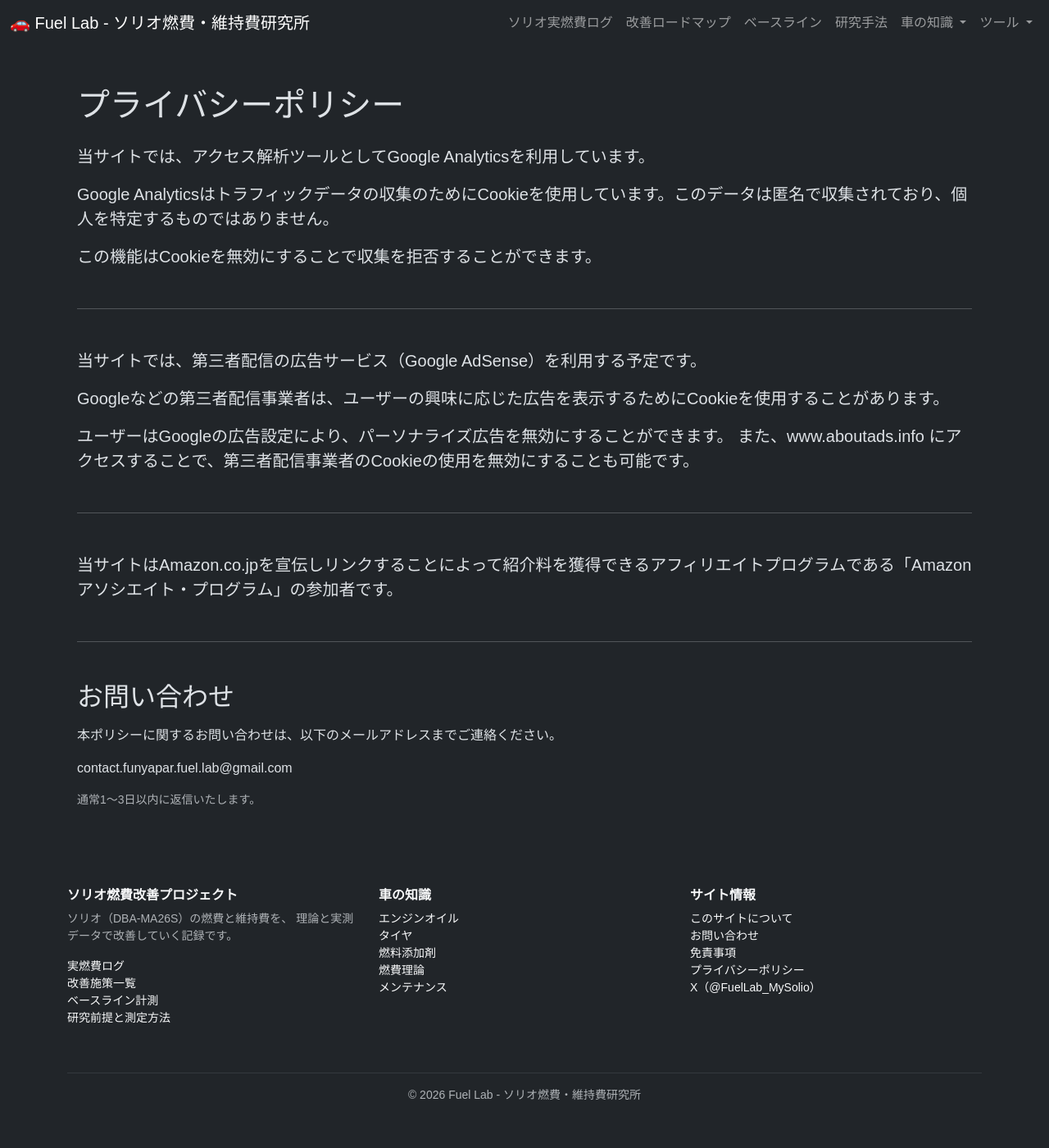
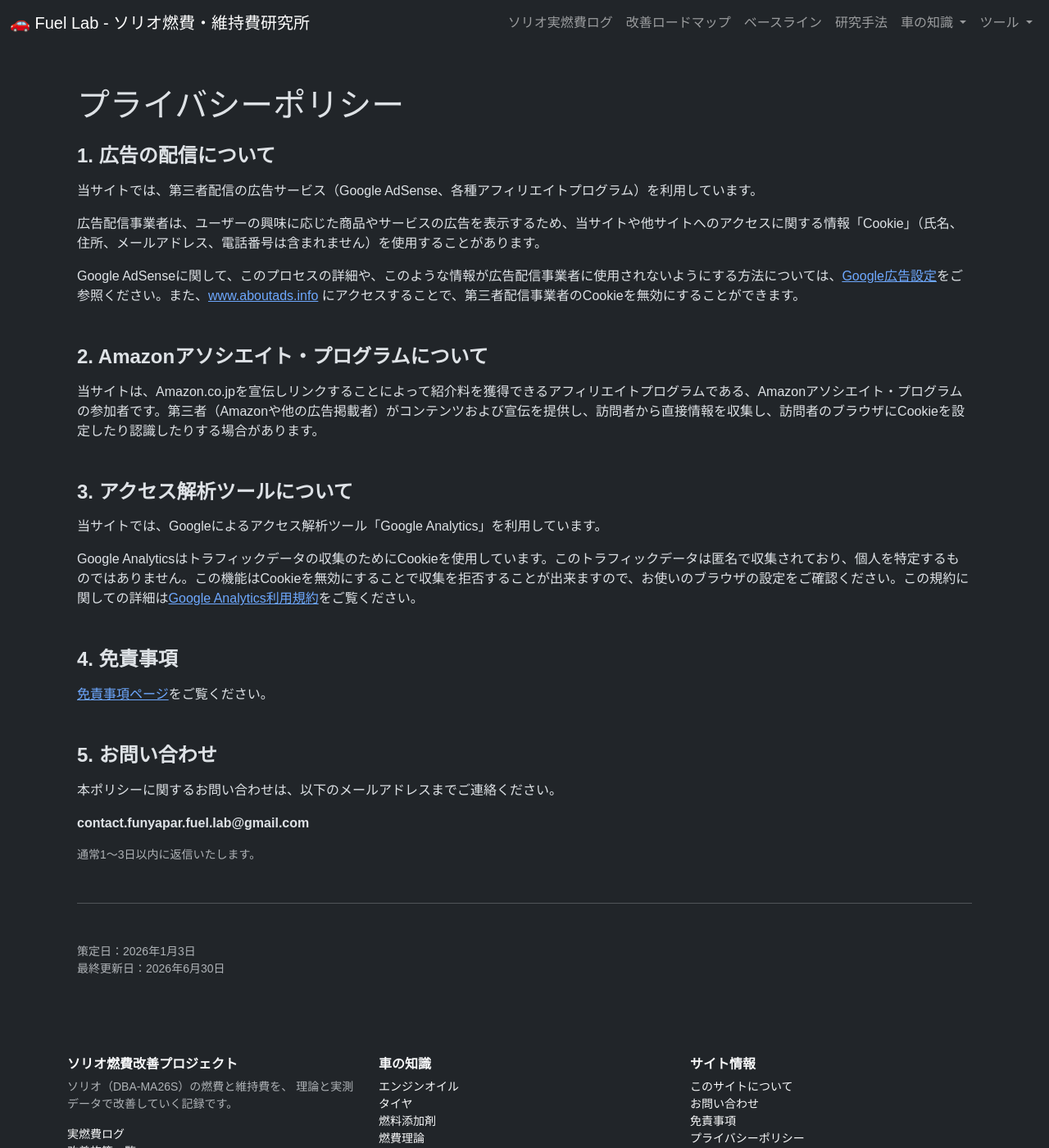
Before and after one commit to funyapar-org/fuel-lab, a Jekyll site: the page built from _about/privacy.md, in a window 1280 px wide and 1400 px high. Shown: the whole window at 82% size. Built offline with Jekyll 4.4.1, drawn with Linux system fonts in a browser that asks for light colours.

Commit message:
固定ページ更新

```diff
--- a/_about/about.md
+++ b/_about/about.md
@@ -1,51 +1,72 @@
 ---
 layout: default
 title: "このサイトについて"
-description: "燃費改善をテーマに、実体験ベースで情報を発信しています。"
+description: "ソリオの燃費改善と維持費削減をテーマに、実体験ベースのガチ検証データをシビアに発信しています。"
 ---
 
 <div class="container my-5">
-  <h1 class="mb-4">このサイトについて</h1>
+  <h1 class="mb-4">このサイトについて（当研究所の理念）</h1>
 
   <p class="lead">
-    当サイトは、燃費改善をテーマにした情報サイトです。
+    当サイトは、愛車である「スズキ・ソリオ」のポテンシャルを最大限に引き出すため、燃費改善と維持費削減をシビアに追い求める個人研究サイトです。
   </p>
 
-  <p>
-    日常の運転やメンテナンスの工夫によって、どの程度燃費が改善できるのかを実体験ベースで検証し、その結果やノウハウを分かりやすく発信しています。
-  </p>
+  <div class="card my-4 border-secondary bg-primary">
+    <div class="card-body">
+      <h5 class="card-title fw-bold">💡 なぜ「ソリオ」を研究しているのか？</h5>
+      <p class="card-text">
+        ソリオは室内の広さと取り回しの良さを両立した最高のファミリーカーですが、普段の街乗りや使用環境によって燃費や維持費は大きく変動します。<br>
+        「メーカー公表値ではなく、自分の日常使い（リアルな環境）でどこまで経済的に、かつ美しく維持できるか？」<br>
+        ネットに転がる一般的な噂話ではなく、1人のソリオオーナーとして<b>「再現性のあるリアルな一次データ」</b>を自ら採取し、発信したいと考えたのが本研究所の始まりです。
+      </p>
+    </div>
+  </div>
 
   <p>
-    車種ごとの特性や使用環境による違いも考慮しながら、再現性のある情報を重視して記事を作成しています。
+    日常の運転方法、オイルやタイヤの選択、さらには洗車などの日常ケアに至るまで、実際に試行錯誤した結果をすべて数値やログとして公開しています。
   </p>
 
   <hr class="my-5">
 
   <h2 class="mb-3">掲載している内容</h2>
 
-  <ul>
-    <li>燃費を改善する運転テクニック</li>
-    <li>メンテナンスによる燃費への影響</li>
-    <li>実測データに基づく検証記事</li>
-    <li>車選びや装備に関する考察</li>
-  </ul>
+  <div class="row">
+    <div class="col-md-6">
+      <h5 class="fw-bold text-success">🔥 燃費研究コンテンツ</h5>
+      <ul>
+        <li>毎月のリアルな「ソリオ実燃費ログ」</li>
+        <li>ステップアップ形式の「改善ロードマップ」</li>
+        <li>実験の前提となる「ベースライン・研究手法」</li>
+      </ul>
+    </div>
+    <div class="col-md-6">
+      <h5 class="fw-bold text-info">🔧 維持費・ケア研究コンテンツ</h5>
+      <ul>
+        <li>独自の「洗車最適化方針」と洗車ログ</li>
+        <li>ワイパー、ガラスケア等のコストパフォーマンス検証</li>
+        <li>（今後拡充）傷のDIY修復術、ライト黄ばみ除去など</li>
+      </ul>
+    </div>
+  </div>
 
-  <hr class="my-5">
-
-  <h2 class="mb-3">運営方針</h2>
-
-  <p>
-    当サイトでは、可能な限り実体験や検証結果に基づいた情報発信を行うことを重視しています。
-  </p>
-
-  <p>
-    また、特定の商品やサービスを過度に推奨することはせず、利用者にとって有益な情報提供を第一としています。
+  <p class="mt-3">
+    ※これらを支える一般知識や、検索需要の高いテーマについては「車の知識」カテゴリにて汎用的な情報も補足しています。
   </p>
 
   <hr class="my-5">
 
+  <h2 class="mb-3">運営方針（3つの約束）</h2>
+
+  <ol class="list-group list-group-numbered mb-4">
+    <li class="list-group-item"><b>実体験・実測ベースの一次情報を最優先します</b>（机上の空論は書きません）。</li>
+    <li class="list-group-item"><b>特定の商品やサービスを過度に推奨しません</b>（コストと効果のバランスをシビアに評価します）。</li>
+    <li class="list-group-item"><b>ソリオオーナー、そして車を長く大切に乗りたいすべての人に有益な情報を第一とします</b></li>
+  </ol>
+
+  <hr class="my-5">
+
   <p class="text-muted small">
-    最終更新日：2026年4月13日
+    最終更新日：2026年6月30日
   </p>
 
 </div>
--- a/_about/disclaimer.md
+++ b/_about/disclaimer.md
@@ -1,40 +1,44 @@
 ---
 layout: default
 title: "免責事項"
-description: "本サイトの情報の正確性や責任範囲について説明しています。"
+description: "当サイトの情報利用における責任範囲や、著作権・肖像権に関する説明です。"
 ---
 
 <div class="container my-5">
   <h1 class="mb-4">免責事項</h1>
 
-  <p class="lead">
+  <h2 class="h4 mb-3 fw-bold">1. 情報の正確性・安全性について</h2>
+  <p>
     当サイトに掲載している情報は、可能な限り正確な内容を提供するよう努めておりますが、その正確性や安全性を保証するものではありません。
   </p>
-
-  <p class="lead">
-    掲載された内容によって生じた損害等の一切の責任を負いかねますのでご了承ください。
+  <p>
+    特に、自動車のメンテナンス、DIY修復、洗車方法、ケミカルの使用等に関する検証記事は、あくまで当サイト運営者の使用環境および個人の主観に基づく実験結果であり、あらゆる車種や環境において同様の結果を保証するものではありません。
+  </p>
+  <p class="fw-bold text-danger">
+    ※当サイトで紹介している手法や製品の利用、および作業の実践にあたっては、必ず製品の取扱説明書等をご確認の上、ご自身の責任において安全に配慮して行っていただきますようお願いいたします。
   </p>
 
-  <hr class="my-5">
-
-  <p class="lead">
-    当サイトからリンクやバナーなどによって他サイトへ移動された場合、移動先サイトで提供される情報、サービス等について一切の責任を負いません。
+  <h2 class="h4 mb-3 fw-bold mt-5">2. 損害等の責任について</h2>
+  <p>
+    当サイトに掲載された内容によって生じた損害、トラブル、事故、または車両の不具合等の一切の責任を負いかねますのでご了承ください。
+  </p>
+  <p>
+    また、当サイトからリンクやバナーなどによって他のサイトに移動された場合、移動先サイトで提供される情報、サービス等について一切の責任を負いません。
   </p>
 
-  <hr class="my-5">
-
-  <p class="lead">
-    当サイトに掲載されている情報は、予告なく変更または削除されることがあります。
+  <h2 class="h4 mb-3 fw-bold mt-5">3. 著作権・肖像権について</h2>
+  <p>
+    当サイトに掲載されている文章・画像・動画等の著作権は、当サイト運営者または各権利所有者に帰属します。法的に認められている引用の範囲を超えて、無断で転載・複製・二次利用することを禁止します。
   </p>
 
-  <p class="lead">
-    あらかじめご了承ください。
+  <h2 class="h4 mb-3 fw-bold mt-5">4. 情報の変更・削除について</h2>
+  <p>
+    当サイトに掲載されている情報は、予告なく変更または削除されることがあります。あらかじめご了承ください。
   </p>
 
   <hr class="my-5">
 
   <p class="text-muted small">
-    最終更新日：2026年4月13日
+    最終更新日：2026年6月30日
   </p>
-
 </div>
--- a/_about/privacy.md
+++ b/_about/privacy.md
@@ -1,59 +1,55 @@
 ---
 layout: default
 title: "プライバシーポリシー"
-description: "本サイトではアクセス解析のためにGoogle Analyticsを使用しています。"
+description: "当サイトのプライバシーポリシーおよび免責事項に関するページです。"
 ---
 
 <div class="container my-5">
   <h1 class="mb-4">プライバシーポリシー</h1>
 
-  <p class="lead">
-    当サイトでは、アクセス解析ツールとしてGoogle Analyticsを利用しています。
+  <h2 class="h4 mb-3 fw-bold">1. 広告の配信について</h2>
+  <p>
+    当サイトでは、第三者配信の広告サービス（Google AdSense、各種アフィリエイトプログラム）を利用しています。
+  </p>
+  <p>
+    広告配信事業者は、ユーザーの興味に応じた商品やサービスの広告を表示するため、当サイトや他サイトへのアクセスに関する情報「Cookie」（氏名、住所、メールアドレス、電話番号は含まれません）を使用することがあります。
+  </p>
+  <p>
+    Google AdSenseに関して、このプロセスの詳細や、このような情報が広告配信事業者に使用されないようにする方法については、<a href="https://policies.google.com/technologies/ads?hl=ja" target="_blank" rel="noopener">Google広告設定</a>をご参照ください。また、<a href="https://www.aboutads.info/" target="_blank" rel="noopener">www.aboutads.info</a> にアクセスすることで、第三者配信事業者のCookieを無効にすることができます。
   </p>
 
-  <p class="lead">
-    Google Analyticsはトラフィックデータの収集のためにCookieを使用しています。このデータは匿名で収集されており、個人を特定するものではありません。
+  <h2 class="h4 mb-3 fw-bold mt-5">2. Amazonアソシエイト・プログラムについて</h2>
+  <p>
+    当サイトは、Amazon.co.jpを宣伝しリンクすることによって紹介料を獲得できるアフィリエイトプログラムである、Amazonアソシエイト・プログラムの参加者です。第三者（Amazonや他の広告掲載者）がコンテンツおよび宣伝を提供し、訪問者から直接情報を収集し、訪問者のブラウザにCookieを設定したり認識したりする場合があります。
   </p>
 
-  <p class="lead">
-    この機能はCookieを無効にすることで収集を拒否することができます。
+  <h2 class="h4 mb-3 fw-bold mt-5">3. アクセス解析ツールについて</h2>
+  <p>
+    当サイトでは、Googleによるアクセス解析ツール「Google Analytics」を利用しています。
+  </p>
+  <p>
+    Google Analyticsはトラフィックデータの収集のためにCookieを使用しています。このトラフィックデータは匿名で収集されており、個人を特定するものではありません。この機能はCookieを無効にすることで収集を拒否することが出来ますので、お使いのブラウザの設定をご確認ください。この規約に関しての詳細は<a href="https://marketingplatform.google.com/about/analytics/terms/jp/" target="_blank" rel="noopener">Google Analytics利用規約</a>をご覧ください。
   </p>
 
-  <hr class="my-5">
-
-  <p class="lead">
-    当サイトでは、第三者配信の広告サービス（Google AdSense）を利用する予定です。
+  <h2 class="h4 mb-3 fw-bold mt-5">4. 免責事項</h2>
+  <p>
+    <a href="{{ site.baseurl }}/about/disclaimer/">免責事項ページ</a>をご覧ください。
   </p>
 
-  <p class="lead">
-    Googleなどの第三者配信事業者は、ユーザーの興味に応じた広告を表示するためにCookieを使用することがあります。
-  </p>
-
-  <p class="lead">
-    ユーザーはGoogleの広告設定により、パーソナライズ広告を無効にすることができます。
-    また、www.aboutads.info にアクセスすることで、第三者配信事業者のCookieの使用を無効にすることも可能です。
-  </p>
-
-  <hr class="my-5">
-
-  <p class="lead">
-    当サイトはAmazon.co.jpを宣伝しリンクすることによって紹介料を獲得できるアフィリエイトプログラムである「Amazonアソシエイト・プログラム」の参加者です。
-  </p>
-
-  <hr class="my-5">
-
-  <h2 class="mb-3">お問い合わせ</h2>
-
+  <h2 class="h4 mb-3 fw-bold mt-5">5. お問い合わせ</h2>
   <p>
     本ポリシーに関するお問い合わせは、以下のメールアドレスまでご連絡ください。
   </p>
-
-  <p>
+  <p class="fw-bold">
     contact.funyapar.fuel.lab@gmail.com
   </p>
-
   <p class="text-muted small">
     通常1〜3日以内に返信いたします。
   </p>
 
+  <hr class="my-5">
+  <p class="text-muted small">
+    策定日：2026年1月3日<br>
+    最終更新日：2026年6月30日
+  </p>
 </div>
```
Also changed, not shown: _about/contact.md (+3 -3 lines).
